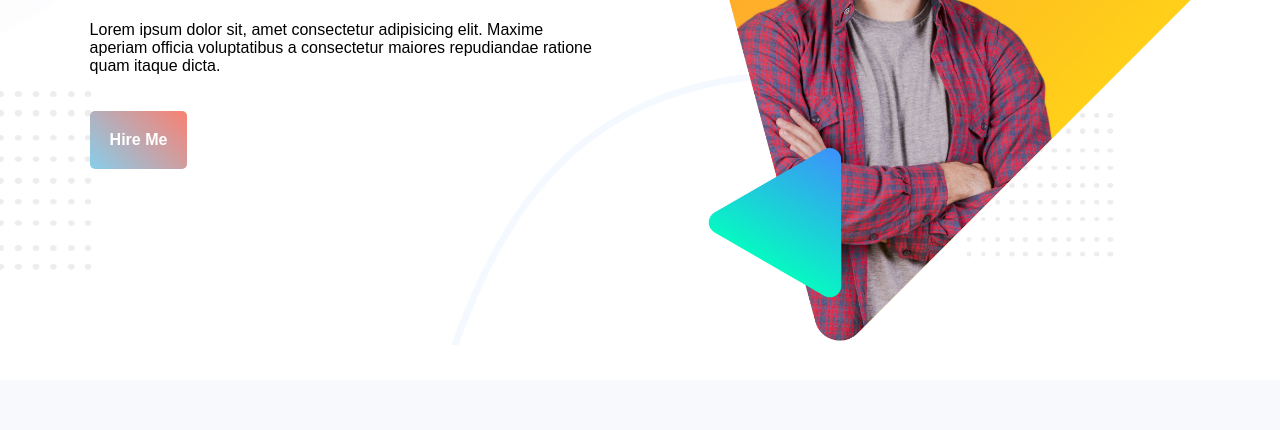
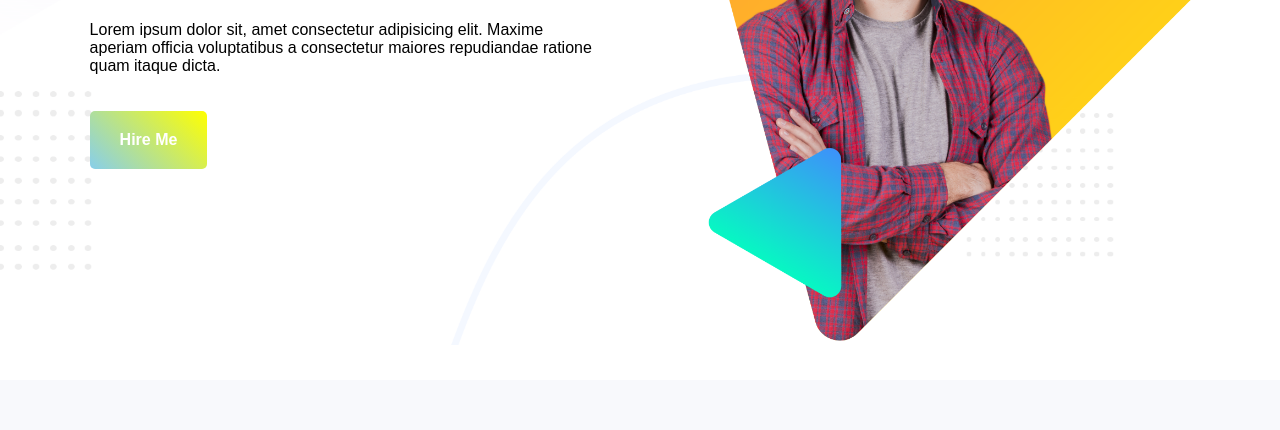
Before and after one commit to abdullahalmamun60/personal-website, a plain HTML site: page index.html in a window 1280 px wide. In both pictures the pointer is over the link "Hire Me". Shown: the part 370-800 px from the top of the page. Drawn offline with Linux system fonts and the light colour scheme.

Commit message:
new test

```diff
--- a/style.css
+++ b/style.css
@@ -41,10 +41,10 @@ h2{
     color: white;
     background-color: skyblue;
     text-decoration: none;
-    padding: 20px 20px;
+    padding: 20px 30px;
     border-radius: 5px;
     font-weight: 600;
-    background-image: linear-gradient(45deg,skyblue,salmon);
+    background-image: linear-gradient(45deg,skyblue,yellow);
     display: inline-block;
 
 }
```
